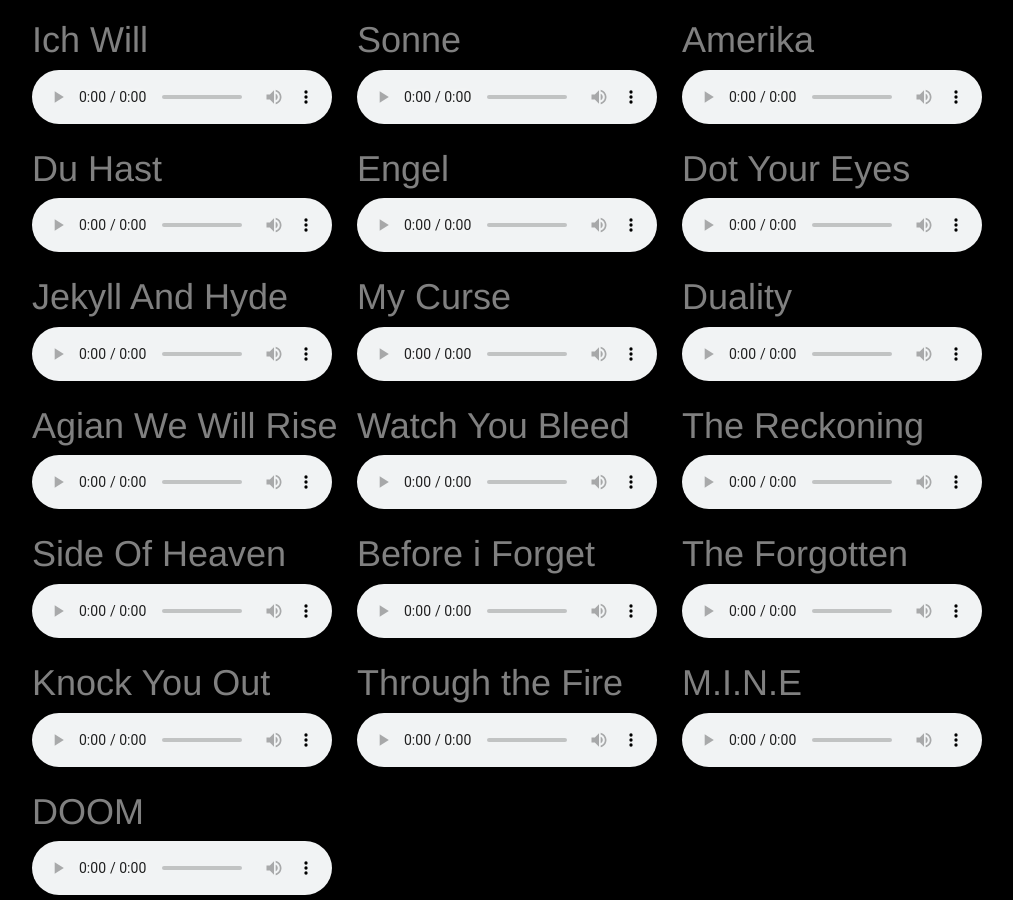
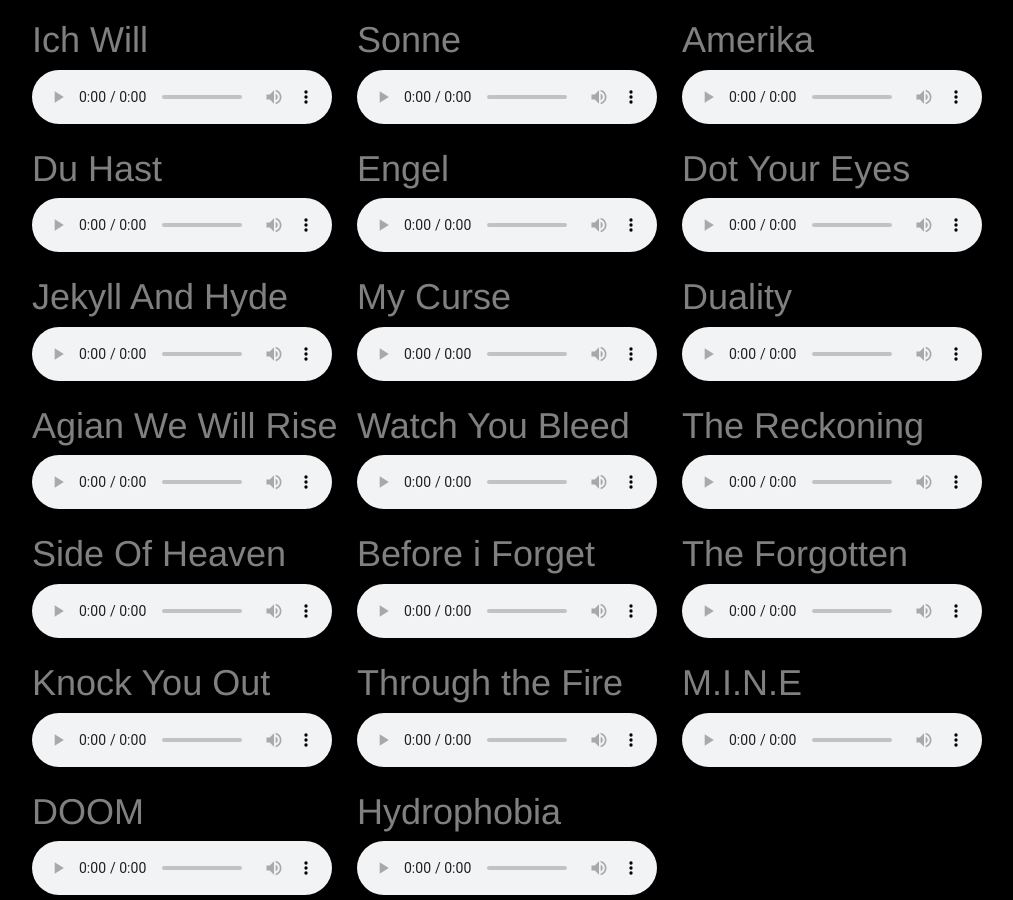
Before and after one commit to ChildXXChaoss/childxxchaoss.github.io, a plain HTML site: page index.html in a window 1280 px wide. Shown: the whole page, without its empty margins (143-1156 px from the left). Drawn offline with nearby package versions, Linux system fonts and the light colour scheme.

```diff
--- a/index.html
+++ b/index.html
@@ -51,6 +51,8 @@
 	<audio id="doom" controls>
 	<source src="M/DOOM.mp3" type="audio/mpeg">
 </audio>
+
+
 </div>
 															<div class="linetwo">
 <h1>Sonne</h1>
@@ -80,6 +82,10 @@
 <h1>Through the Fire</h1>
 <audio id="TTFAF" controls>
 	<source src="M/TTFAF.mp3" type="audio/mpeg">
+</audio>
+<h1>Hydrophobia</h1>
+	<audio id="Hyd" controls>
+	<source src="M/Hyd.mp3" type="audio/mpeg">
 </audio>
 
 
```
Also changed, not shown: 1 other file.
